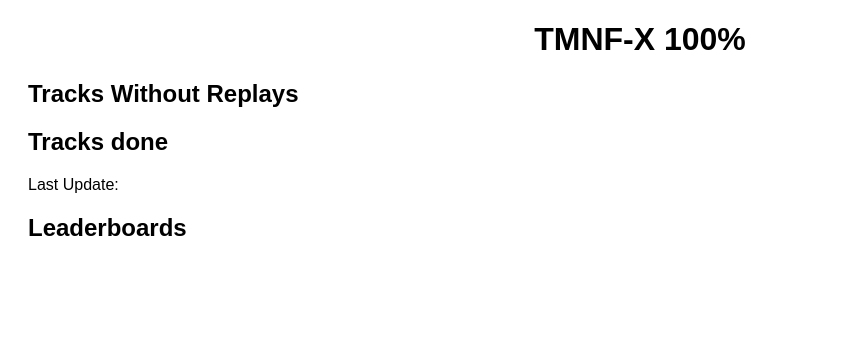
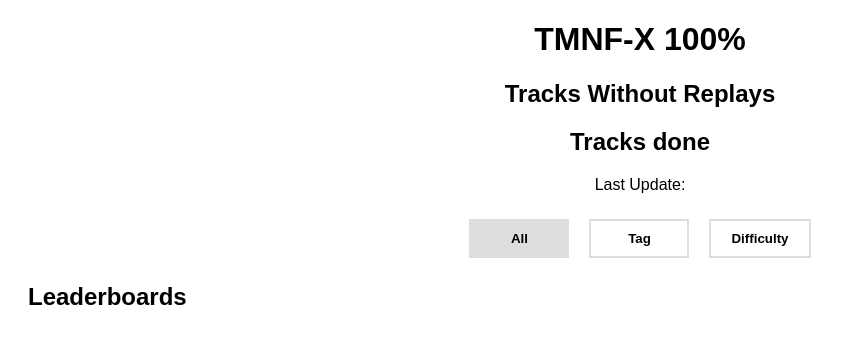
Before and after one commit to zaitsevmv/tmnf-x_100, a Flask app: template frontend/templates/index.html in a window 1280 px wide. Shown: the top 344 px of the page, without its empty margins (0-846 px from the left). Run offline with Flask 3, Linux system fonts and the light colour scheme; the template is opened without the code that fills it, so the values that code supplies are empty.

Commit message:
upd design

```diff
--- a/frontend/app.py
+++ b/frontend/app.py
@@ -1,79 +1,143 @@
-from flask import Flask, render_template, jsonify
+from flask import Flask, render_template, jsonify, request
 import datetime
+import os
 
 app = Flask(__name__)
 
 data_store = {
-    "tracks_without_replays": {"count": 10},
-    "replays_since_last_update": {"count": 5, "last_update": ""},
-    "leaderboards": {}
+    "original": {
+        "tracks_without_replays": {"count": 10},
+        "replays_since_last_update": {"count": 5, "last_update": ""},
+        "leaderboards": {},
+        "all_category": {}
+    },
+    "difficulties": {
+        "leaderboards": {}
+    }
 }
 
-def get_data():
-    with open("data.txt", "r") as file:
-        last_update = file.readline().strip()
-        last_update = datetime.datetime.strptime(last_update, "%a %b %d %H:%M:%S %Y")
-        time_since = datetime.datetime.now() - last_update
+def parse_leaderboards_from_lines(lines):
+    """Parse leaderboard lines and return (categories_dict, all_category_dict)"""
+    leaderboards = {}
+    all_category = {}
+    current_category = None
 
-        if time_since.total_seconds() > 3600:
-            last_update_str = f"{time_since.total_seconds() / 3600:.0f} hours ago"
-        elif time_since.total_seconds() > 60:
-            last_update_str = f"{time_since.total_seconds() / 60:.0f} minutes ago"
+    for line in lines:
+        line = line.strip()
+        if not line or line == "=":
+            current_category = None
+            continue
+
+        if current_category is None:
+            current_category = line
+            if current_category == "All":
+                all_category = {}
+            else:
+                leaderboards[current_category] = {}
         else:
-            last_update_str = f"{time_since.total_seconds()} seconds ago"
-
-        data_store["replays_since_last_update"]["last_update"] = last_update_str
-
-        no_replays = file.readline().strip()
-        data_store["tracks_without_replays"]["count"] = int(no_replays)
-
-        replays_since = file.readline().strip()
-        data_store["replays_since_last_update"]["count"] = int(replays_since)
-
-        data_store["leaderboards"] = {}
-        current_category = None
-
-        for line in file:
-            line = line.strip()
-
-            if not line:
+            parts = line.rsplit(maxsplit=1)
+            if len(parts) != 2:
+                continue
+            player, score = parts
+            try:
+                score = int(score)
+                if current_category == "All":
+                    all_category[player] = score
+                else:
+                    leaderboards[current_category][player] = score
+            except ValueError:
                 continue
 
-            if line == "=":
-                current_category = None
-                continue
+    for category in leaderboards:
+        leaderboards[category] = dict(
+            sorted(leaderboards[category].items(), key=lambda x: x[1], reverse=True)
+        )
+        print(leaderboards[category])
+    if all_category:
+        all_category = dict(sorted(all_category.items(), key=lambda x: x[1], reverse=True))
 
-            if current_category is None:
-                current_category = line
-                data_store["leaderboards"][current_category] = {}
+    return leaderboards, all_category
+
+def get_original_data():
+    filepath = "../data/data_to_frontend_tag.txt"
+    with open(filepath, "r") as file:
+        lines = file.readlines()
+
+    # Parse first 3 lines for stats
+    if len(lines) >= 3:
+        last_update = lines[0].strip()
+        try:
+            last_update_dt = datetime.datetime.strptime(last_update, "%a %b %d %H:%M:%S %Y")
+            time_since = datetime.datetime.now() - last_update_dt
+            if time_since.total_seconds() > 3600:
+                last_update_str = f"{time_since.total_seconds() / 3600:.0f} hours ago"
+            elif time_since.total_seconds() > 60:
+                last_update_str = f"{time_since.total_seconds() / 60:.0f} minutes ago"
             else:
-                player, score = line.rsplit(maxsplit=1)
-                data_store["leaderboards"][current_category][player] = int(score)
+                last_update_str = f"{time_since.total_seconds():.0f} seconds ago"
+        except:
+            last_update_str = last_update
 
-    for category in data_store["leaderboards"]:
-        sorted_leaderboard = dict(sorted(data_store["leaderboards"][category].items(), key=lambda item: item[1], reverse=True))
-        data_store["leaderboards"][category] = sorted_leaderboard
-    print(data_store)
+        data_store["original"]["replays_since_last_update"]["last_update"] = last_update_str
+        data_store["original"]["tracks_without_replays"]["count"] = int(lines[1].strip())
+        data_store["original"]["replays_since_last_update"]["count"] = int(lines[2].strip())
+
+    # Parse remaining lines for leaderboards
+    leaderboard_lines = lines[3:] if len(lines) > 3 else []
+    leaderboards, all_cat = parse_leaderboards_from_lines(leaderboard_lines)
+    data_store["original"]["leaderboards"] = leaderboards
+    data_store["original"]["all_category"] = all_cat
+
+def get_difficulties_data():
+    """Fetch and parse difficulties.txt (leaderboards only)"""
+    filepath = "../data/data_to_frontend_difficulty.txt"
+    if not os.path.exists(filepath):
+        return
+
+    with open(filepath, "r") as file:
+        lines = file.readlines()
+
+    leaderboards, _ = parse_leaderboards_from_lines(lines)
+    data_store["difficulties"]["leaderboards"] = leaderboards
 
 @app.route('/')
 def index():
-    get_data()
+    get_original_data()
+    get_difficulties_data()
     return render_template('index.html')
 
 @app.route('/api/tracks_without_replays', methods=['GET'])
 def api_tracks_without_replays():
-    get_data()
-    return jsonify(data_store["tracks_without_replays"])
+    get_original_data()
+    return jsonify(data_store["original"]["tracks_without_replays"])
 
 @app.route('/api/replays_since_last_update', methods=['GET'])
 def api_replays_since_last_update():
-    get_data()
-    return jsonify(data_store["replays_since_last_update"])
+    get_original_data()
+    return jsonify(data_store["original"]["replays_since_last_update"])
 
 @app.route('/api/leaderboards', methods=['GET'])
 def api_leaderboards():
-    get_data()
-    return jsonify(data_store["leaderboards"])
+    source = request.args.get('source', 'original')
+
+    if source == "difficulties":
+        get_difficulties_data()
+        return jsonify({
+            "leaderboards": data_store["difficulties"]["leaderboards"],
+            "all_category": None
+        })
+    elif source == "all":
+        get_original_data()
+        return jsonify({
+            "leaderboards": {},
+            "all_category": data_store["original"]["all_category"]
+        })
+    else:
+        get_original_data()
+        return jsonify({
+            "leaderboards": data_store["original"]["leaderboards"],
+            "all_category": data_store["original"]["all_category"]
+        })
 
 if __name__ == '__main__':
     app.run(debug=True)
--- a/frontend/static/styles.css
+++ b/frontend/static/styles.css
@@ -29,3 +29,36 @@ th {
 .score-column {
     width: 30%;
 }
+.header-text {
+    text-align: center;
+}
+.toggle-container {
+    text-align: center;
+    margin: 25px 0;
+    display: flex;
+    justify-content: center;
+    gap: 20px;
+    flex-wrap: wrap;
+}
+
+.toggle-btn {
+    padding: 10px 20px;
+    border: 2px solid #ddd;
+    background-color: white;
+    color: black;
+    cursor: pointer;
+    font-weight: 600;
+    transition: all 0.2s ease;
+    min-width: 100px;
+}
+
+.toggle-btn:hover {
+    background-color: #ddd;
+    color: black;
+    transform: translateY(-1px);
+}
+
+.toggle-btn.active {
+    background-color: #ddd;
+    color: black;
+}
--- a/frontend/templates/index.html
+++ b/frontend/templates/index.html
@@ -9,6 +9,8 @@
 </head>
 <body>
 <h1>TMNF-X 100%</h1>
+
+<div class="header-text">
     <div>
         <h2>Tracks Without Replays</h2>
         <p id="tracks-without-replays"></p>
@@ -18,37 +20,61 @@
         <p id="replays-since-last-update"></p>
         <p>Last Update: <span id="last-update"></span></p>
     </div>
+
+    <div class="toggle-container">
+        <button id="toggle-all" class="toggle-btn active">All</button>
+        <button id="toggle-original" class="toggle-btn">Tag</button>
+        <button id="toggle-difficulties" class="toggle-btn">Difficulty</button>
+    </div>
+</div>
+
 <div>
-    <h2>Leaderboards</h2>
+    <h2 id="categories-title">Leaderboards by Tag</h2>
 </div>
 <div id="leaderboards">
-    <!-- Tables will be inserted here -->
+    <!-- Category tables inserted here -->
 </div>
 
 <script>
-    $(document).ready(function() {
-        // Fetch and display tracks without replays
-        $.getJSON('/api/tracks_without_replays', function(data) {
-            $('#tracks-without-replays').text(data.count);
-        });
+    let currentSource = 'all';
 
-        // Fetch and display replays since last update
-        $.getJSON('/api/replays_since_last_update', function(data) {
-            $('#replays-since-last-update').text(data.count);
-            $('#last-update').text(data.last_update);
-        });
+    function fetchLeaderboards() {
+        // ✅ Hide/show stats based on source
+        if (currentSource === 'original') {
+            $('#stats-section').show();
+            $('#categories-title').text('Leaderboards by Tag');
+        } else if (currentSource === 'difficulties') {
+            $('#stats-section').show();
+            $('#categories-title').text('Leaderboards by Difficulty');
+        } else if (currentSource === 'all') {
+            $('#stats-section').show();
+            $('#categories-title').text('Leaderboards');
+        }
 
-        // Fetch and display leaderboards by tags
-        $.getJSON('/api/leaderboards', function(data) {
+        $.getJSON('/api/leaderboards?source=' + currentSource, function(data) {
             var leaderboardsDiv = $('#leaderboards');
-            leaderboardsDiv.empty(); // Clear any existing content
+            leaderboardsDiv.empty();
 
-            for (var category in data) {
-                if (data.hasOwnProperty(category)) {
+            if (currentSource !== 'all') {
+                for (var category in data.leaderboards) {
+                    if (category && category != 'Unknown' && data.leaderboards.hasOwnProperty(category) && Object.entries(data.leaderboards[category]).length > 0) {
                         var categoryTable = '<div><h3>' + category + '</h3>';
                         categoryTable += '<table><thead><tr><th class="player-column">Player</th><th class="score-column">Score</th></tr></thead><tbody>';
 
-                    var sortedPlayers = Object.entries(data[category]).sort((a, b) => b[1] - a[1]);
+                        var sortedPlayers = Object.entries(data.leaderboards[category]).sort((a, b) => b[1] - a[1]);
+                        sortedPlayers.forEach(function(playerScore) {
+                            categoryTable += '<tr><td>' + playerScore[0] + '</td><td>' + playerScore[1] + '</td></tr>';
+                        });
+
+                        categoryTable += '</tbody></table></div>';
+                        leaderboardsDiv.append(categoryTable);
+                    }
+                }
+            } else {
+                if (data.all_category) {
+                     var categoryTable = '<table><thead><tr><th class="player-column">Player</th><th class="score-column">Score</th></tr></thead><tbody>';
+
+                    var sortedPlayers = Object.entries(data.all_category).sort((a, b) => b[1] - a[1]);
                     sortedPlayers.forEach(function(playerScore) {
                         categoryTable += '<tr><td>' + playerScore[0] + '</td><td>' + playerScore[1] + '</td></tr>';
                     });
@@ -58,6 +84,44 @@
                 }
             }
         });
+    }
+
+    $(document).ready(function() {
+        // Fetch stats only once (only needed for Original)
+        $.getJSON('/api/tracks_without_replays', function(data) {
+            $('#tracks-without-replays').text(data.count);
+        });
+        $.getJSON('/api/replays_since_last_update', function(data) {
+            $('#replays-since-last-update').text(data.count);
+            $('#last-update').text(data.last_update);
+        });
+
+        // ✅ Toggle handlers for three buttons
+        function setActive(btn) {
+            $('.toggle-btn').removeClass('active');
+            btn.addClass('active');
+        }
+
+        $('#toggle-original').click(function() {
+            currentSource = 'original';
+            setActive($(this));
+            fetchLeaderboards();
+        });
+
+        $('#toggle-difficulties').click(function() {
+            currentSource = 'difficulties';
+            setActive($(this));
+            fetchLeaderboards();
+        });
+
+        $('#toggle-all').click(function() {
+            currentSource = 'all';
+            setActive($(this));
+            fetchLeaderboards();
+        });
+
+        // Initial load
+        fetchLeaderboards();
     });
 </script>
 </body>
```
Also changed, not shown: 3 other files. Lines whose indentation alone changed are shown as unchanged.
